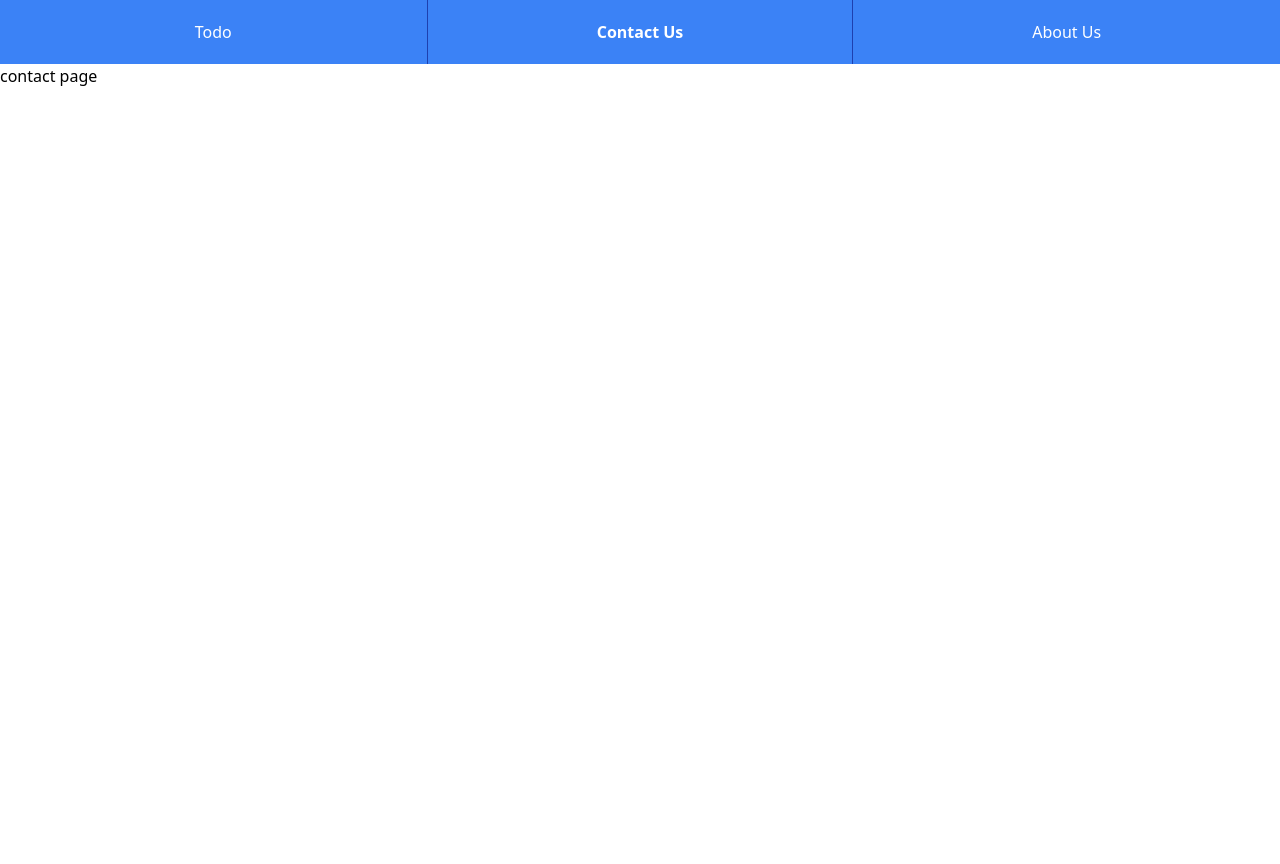
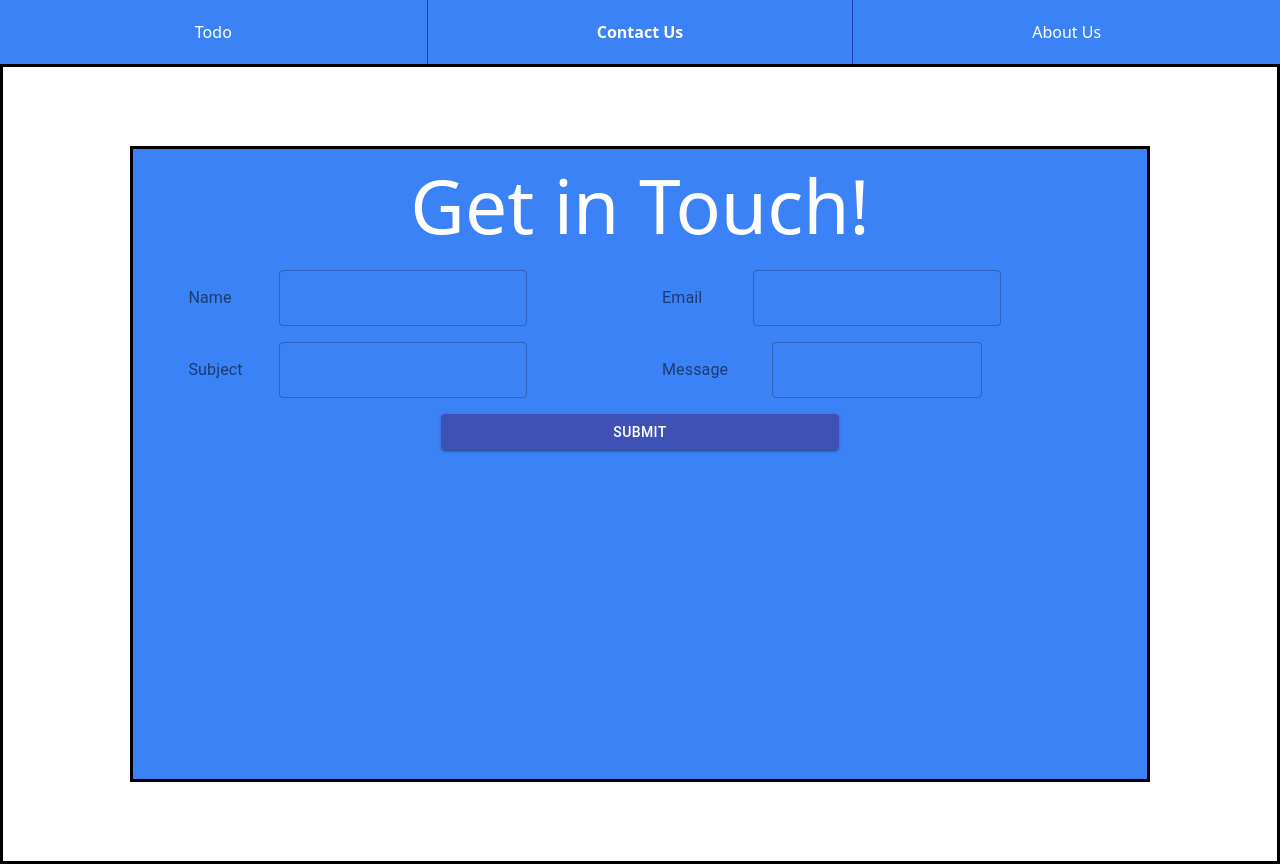
Before and after one commit to dylanarusso/cohort12b-project3-master, a React (Create React App) app: page /contact in a window 1280 px wide. Before the commit the page ends 800 px from the top, so only its background shows below. Built offline with nearby package versions, Linux system fonts and the light colour scheme.

Commit message:
Added Contact Us Page. Small changes to other src

```diff
--- a/package.json
+++ b/package.json
@@ -3,6 +3,7 @@
   "version": "0.1.0",
   "private": true,
   "dependencies": {
+    "@material-ui/core": "^4.11.3",
     "@testing-library/jest-dom": "^5.11.4",
     "@testing-library/react": "^11.1.0",
     "@testing-library/user-event": "^12.1.10",
--- a/src/App.js
+++ b/src/App.js
@@ -12,11 +12,6 @@ import Todo from "./todo";
 import Contact from "./contact";
 import AboutUs from "./aboutus";
 
-function Home() {
-  return(
-      <h1>This is the home page</h1>
-  )
-}
 
 function App() {
   return (
--- a/src/aboutus.js
+++ b/src/aboutus.js
@@ -5,6 +5,16 @@ function AboutUs(props) {
         <div>
 
             <h1>About Us page</h1>
+                <section>
+                    <p>
+                        Lorem ipsum dolor sit amet, consectetur adipiscing elit, sed do eiusmod tempor incididunt ut labore et dolore magna aliqua. Ut enim ad minim veniam, quis nostrud exercitation ullamco laboris nisi ut aliquip ex ea commodo consequat. Duis aute irure dolor in reprehenderit in voluptate velit esse cillum dolore eu fugiat nulla pariatur. Excepteur sint occaecat cupidatat non proident, sunt in culpa qui officia deserunt mollit anim id est laborum.
+                    </p>
+
+                    <p>
+                        Lorem ipsum dolor sit amet, consectetur adipiscing elit, sed do eiusmod tempor incididunt ut labore et dolore magna aliqua. Ut enim ad minim veniam, quis nostrud exercitation ullamco laboris nisi ut aliquip ex ea commodo consequat. Duis aute irure dolor in reprehenderit in voluptate velit esse cillum dolore eu fugiat nulla pariatur. Excepteur sint occaecat cupidatat non proident, sunt in culpa qui officia deserunt mollit anim id est laborum.
+                    </p>
+                </section>
+
         </div>
     );
 }
--- a/src/contact.js
+++ b/src/contact.js
@@ -1,12 +1,72 @@
-import React, {useState, useEffect} from 'react';
+import React, { useState } from "react";
+import { TextField, Button } from "@material-ui/core";
+import { makeStyles } from "@material-ui/core/styles";
+import './styles.css';
 
-function Contact(props) {
-    return (
-        <div>
+const useStyles = makeStyles(theme => ({
+  root: {
+    "& > *": {
+      margin: theme.spacing(1),
+      width: "50ch"
+    }
+  }
+}));
 
-            <h1>contact page</h1>
+function Contact() {
+  const classes = useStyles();
+  const [email, setEmail] = useState("");
+  const [name, setName] = useState("");
+  const [subject, setSubject] = useState("");
+  const [message, setMessage] = useState("");
+
+
+  return (
+   <div className="container">
+      <div className="outerFormContainer">
+        <div className="innerFormContainer">
+          <h2 className="header"> Get in Touch! </h2>
+          <form className={classes.root}>
+            <TextField
+              label="Name"
+              placeholder="Jane Doe"
+              type="text"
+              variant="outlined"
+              onChange={e => setName(e.target.value)}
+            />
+            <TextField
+              label="Email"
+              placeholder="janedoe@gmail.com"
+              type="email"
+              variant="outlined"
+              onChange={e => setEmail(e.target.value)}
+            />
+            <TextField
+              label="Subject"
+              placeholder="Help with Todos"
+              type="text"
+              variant="outlined"
+              onChange={e => setSubject(e.target.value)}
+            />
+            <TextField
+              label="Message"
+              placeholder="Hello!"
+              type="text"
+              variant="outlined"
+              multiline
+              rowsMax="3"
+              onChange={e => setMessage(e.target.value)}
+            />
+            <Button
+              variant="contained"
+              color="primary"
+              type="button"
+            >
+              Submit
+            </Button>
+          </form>
         </div>
-    );
+      </div>
+    </div>
+  );
 }
-
 export default Contact;
--- a/src/index.js
+++ b/src/index.js
@@ -11,7 +11,4 @@ ReactDOM.render(
   document.getElementById('root')
 );
 
-// If you want to start measuring performance in your app, pass a function
-// to log results (for example: reportWebVitals(console.log))
-// or send to an analytics endpoint. Learn more: https://bit.ly/CRA-vitals
 reportWebVitals();
--- /dev/null
+++ b/src/styles.css
@@ -0,0 +1,32 @@
+* {
+    margin: 0 auto;
+    padding: 0;
+    box-sizing: border-box;
+    text-align: center;
+  }
+
+  /*Contact Us Page*/
+
+  .container {
+    display: grid;
+    height: 100vh;
+    grid-template-columns: 10% 1fr 1fr 10%;
+    grid-template-rows: 10% 1fr 1fr 10%;
+    border: solid 3px black;
+  }
+  .outerFormContainer {
+    display: grid;
+    grid-column: 2/4;
+    grid-row: 2/4;
+    grid-gap: 200px;
+    background-color: rgba(59, 130, 246);
+    border: solid 3px black;
+  }
+  .header {
+      font-size: 75px;
+      color:white;
+      display: flexbox;
+      position: relative;
+      font: bold;
+      text-align: center;
+  }
```
Also changed, not shown: src/App.css (+6 -5 lines), src/index.css (+5 -5 lines), src/todo.js (+3 -5 lines), 1 other file (tests, documents, lock files or other folders).
